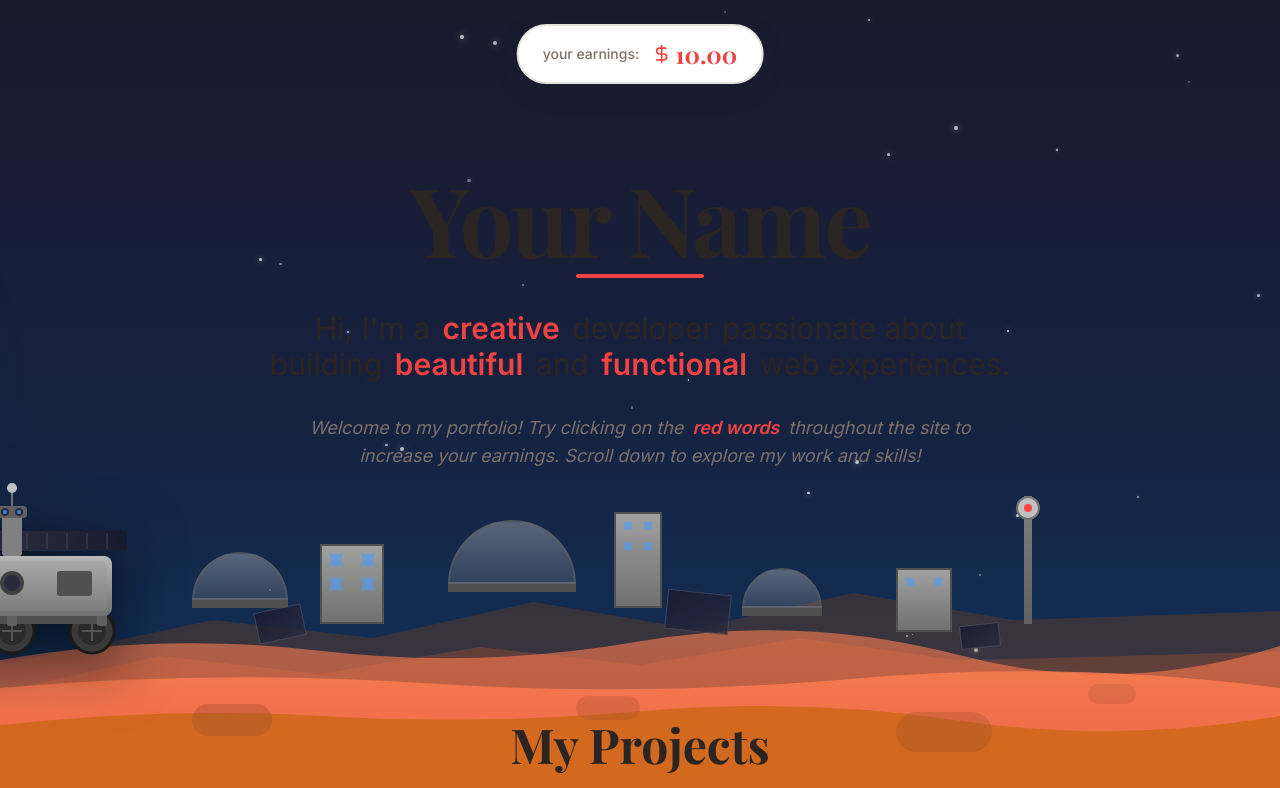
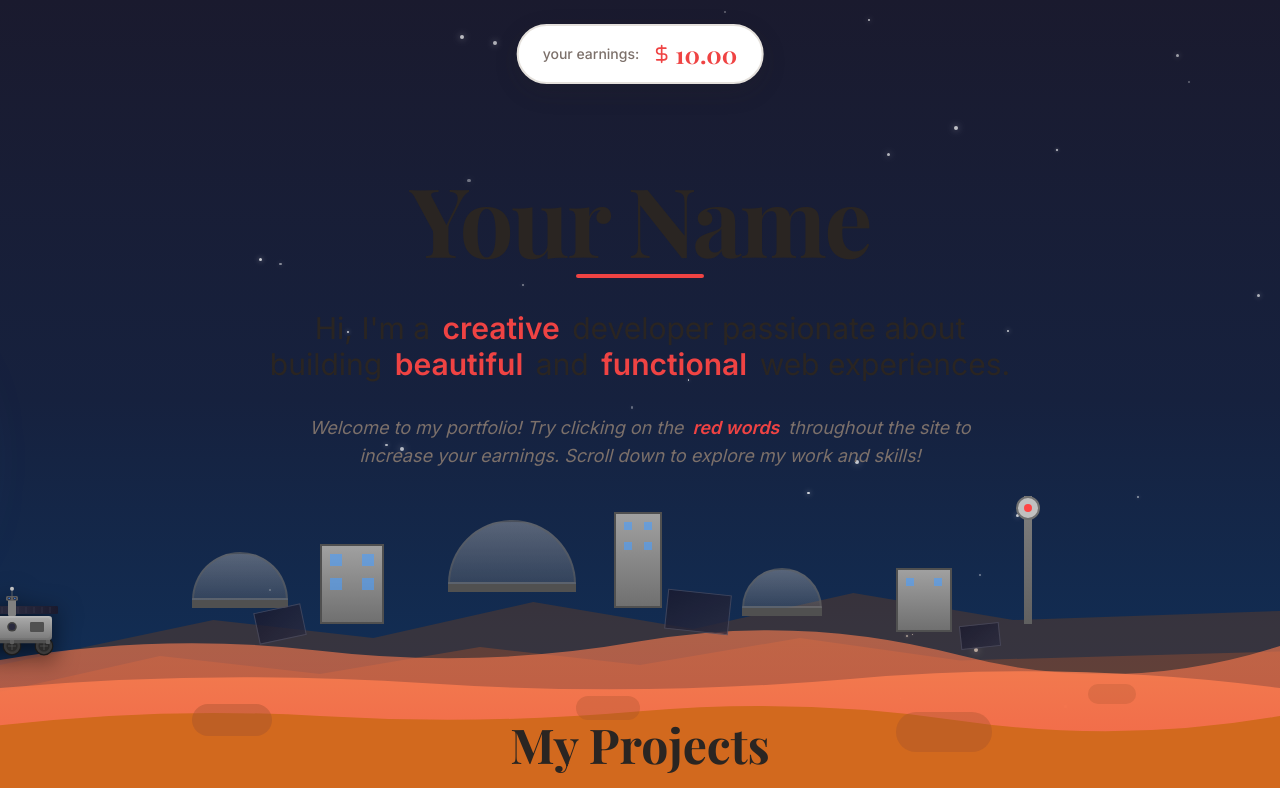
Before and after one commit to aaronrhim/NewPortfolio, a React (Vite) app: page / in a window 1280 px wide. Shown: the top 788 px of the page. Built offline with nearby package versions, Linux system fonts and the light colour scheme; the HTML template or start-up script is replaced by a standard one.

Commit message:
Fix Earth clipping and rover movement

```diff
--- a/src/components/MarsParallaxBackground.tsx
+++ b/src/components/MarsParallaxBackground.tsx
@@ -22,17 +22,16 @@ export const MarsParallaxBackground = () => {
   const terrainOffset = scrollY * 0.5;
   const colonyOffset = scrollY * 0.45;
 
-  // Earth arcs across entire screen (off-screen left to off-screen right)
-  // Starts hidden left (-20%), peaks at center with higher Y, ends hidden right (120%)
+  // Earth arcs across screen while moving UP (stays above terrain)
   const earthX = -20 + (scrollProgress * 140); // Move from -20% to 120%
-  // Arc: starts at 35vh (low), peaks at 10vh (high) at center, ends at 35vh (low)
-  const earthY = 35 - Math.sin(scrollProgress * Math.PI) * 25; // Creates arc motion
+  // Arc: starts at 45vh (low), peaks at 8vh (high) at center, ends at 20vh (higher than start)
+  const earthY = 45 - (scrollProgress * 25) - Math.sin(scrollProgress * Math.PI) * 17;
   const earthRotation = rotationAngle * 0.3; // Slower rotation for Earth
 
-  // Rover moves straight across terrain (no arc)
-  const roverX = -10 + (scrollProgress * 120); // Move from -10% to 110% (off-screen both sides)
+  // Rover moves across terrain and grows (approaches camera) - NO rotation
+  const roverX = -10 + (scrollProgress * 120); // Move from -10% to 110%
   const roverY = 18; // Fixed height on terrain
-  const roverRotation = rotationAngle * 0.2; // Rotate with planet rotation
+  const roverScale = 0.4 + (scrollProgress * 1.2); // Grows from 0.4 to 1.6x
 
   return (
     <div className="fixed inset-0 -z-10 overflow-hidden pointer-events-none">
@@ -239,13 +238,13 @@ export const MarsParallaxBackground = () => {
         <div className="absolute bottom-[19vh] left-[75%] w-10 h-6 bg-gradient-to-br from-[#1a1a2e] to-[#2a2a3e] border border-[#4a4a5e] opacity-80 transform -rotate-6" />
       </div>
 
-      {/* Mars Rover - arcing across terrain with rotation */}
+      {/* Mars Rover - moves across terrain and approaches camera (grows) */}
       <div
         className="absolute transition-all duration-100 ease-out"
         style={{
           left: `${roverX}%`,
           bottom: `${roverY}vh`,
-          transform: `rotate(${roverRotation}deg)`,
+          transform: `scale(${roverScale})`,
           width: '280px',
           transformOrigin: 'center bottom',
         }}
```
